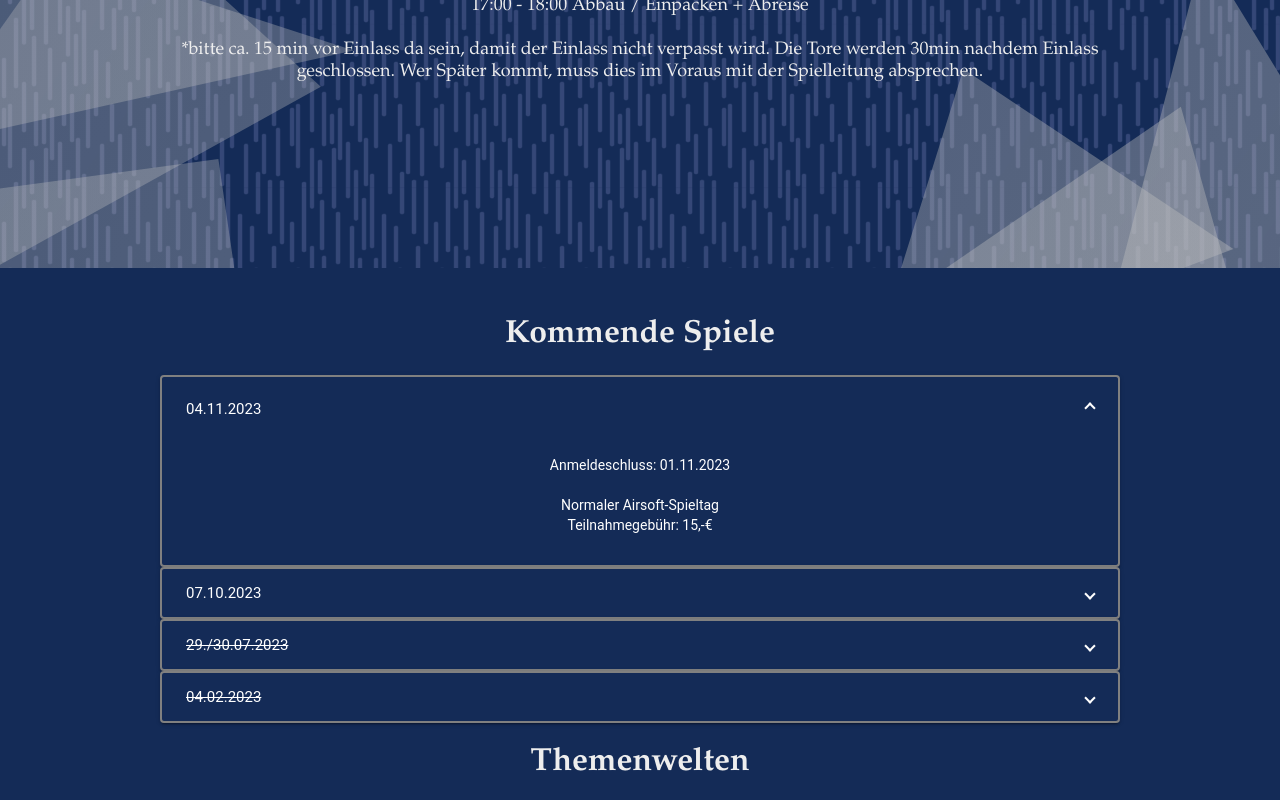
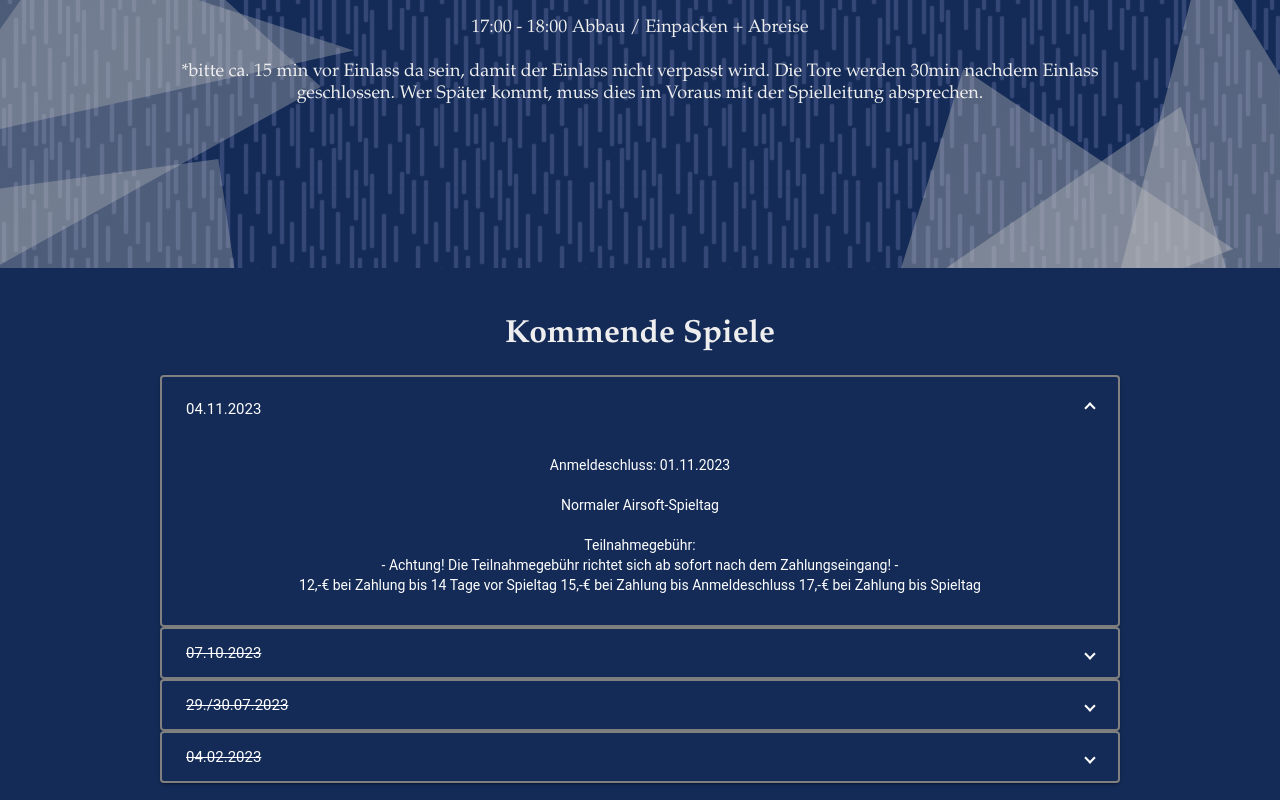
Before and after one commit to freizeit-team-dresden/airsoft, an Angular app: page /#/events in a window 1280 px wide. Both pictures are taken after a click on the button "04.11.2023". Shown: the part 632-1432 px from the top of the page. Built offline with nearby package versions, Linux system fonts and the light colour scheme.

Commit message:
Update events.component.html

```diff
--- a/src/app/events/events.component.html
+++ b/src/app/events/events.component.html
@@ -2,9 +2,10 @@
     <h1>Nächster Spieltag</h1>
     <p class="introText">Unser nächstes Event findet statt am:
     <br><br></p>
-    <h1>07.10.2023</h1>
+    <h1>04.11.2023</h1>
     <h2></h2>
-    <p class="introText">Anmeldeschluss ist am Mittwoch vor dem Spieltag. Ab diesem Zeitpunkt, ist außer für den Fall von Krankheit, Unfall oder anderen besonderen Einzelfällen, keine kostenfreie Abmeldung mehr möglich.</p>
+    <p class="introText">Anmeldeschluss ist am Mittwoch vor dem Spieltag. Ab diesem Zeitpunkt, ist außer für den Fall von Krankheit, Unfall oder anderen besonderen Einzelfällen, keine kostenfreie Abmeldung mehr möglich.<br>
+    Es ist außerdem zu beachten, dass die Teilnahmegebühr sich ab sofort nach dem Zahlungseingang richtet!</p>
 
   <h1>Spieltagesablauf</h1>
   <p class="introText">8:30 Einlass*<br>
@@ -27,8 +28,13 @@
     </mat-expansion-panel-header>
 
     <p class="expansionPanelContent">Anmeldeschluss:  01.11.2023<br><br>
-    Normaler Airsoft-Spieltag<br>
-    Teilnahmegebühr: 15,-€
+    Normaler Airsoft-Spieltag<br><br>
+    Teilnahmegebühr:<br>
+      - Achtung! Die Teilnahmegebühr richtet sich ab sofort nach dem Zahlungseingang! -<br>
+      12,-€ bei Zahlung bis 14 Tage vor Spieltag
+      15,-€ bei Zahlung bis Anmeldeschluss
+      17,-€ bei Zahlung bis Spieltag
+
     </p>
 
   </mat-expansion-panel>
@@ -36,7 +42,7 @@
   <mat-expansion-panel class="expansionPanel">
     <mat-expansion-panel-header>
       <mat-panel-title class="expansionPanelHeader">
-        07.10.2023
+        <s>07.10.2023</s>
       </mat-panel-title>
     </mat-expansion-panel-header>
 
```
